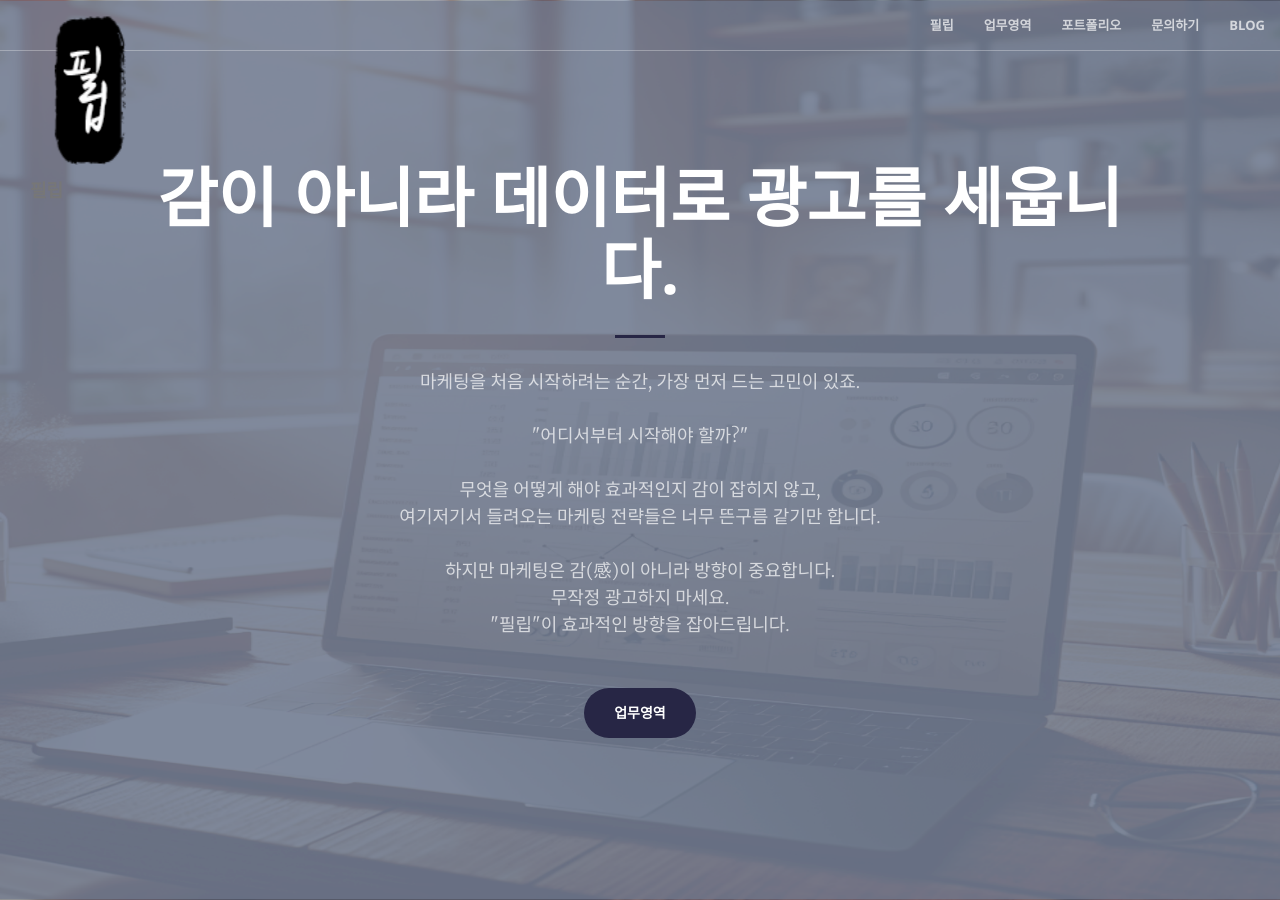
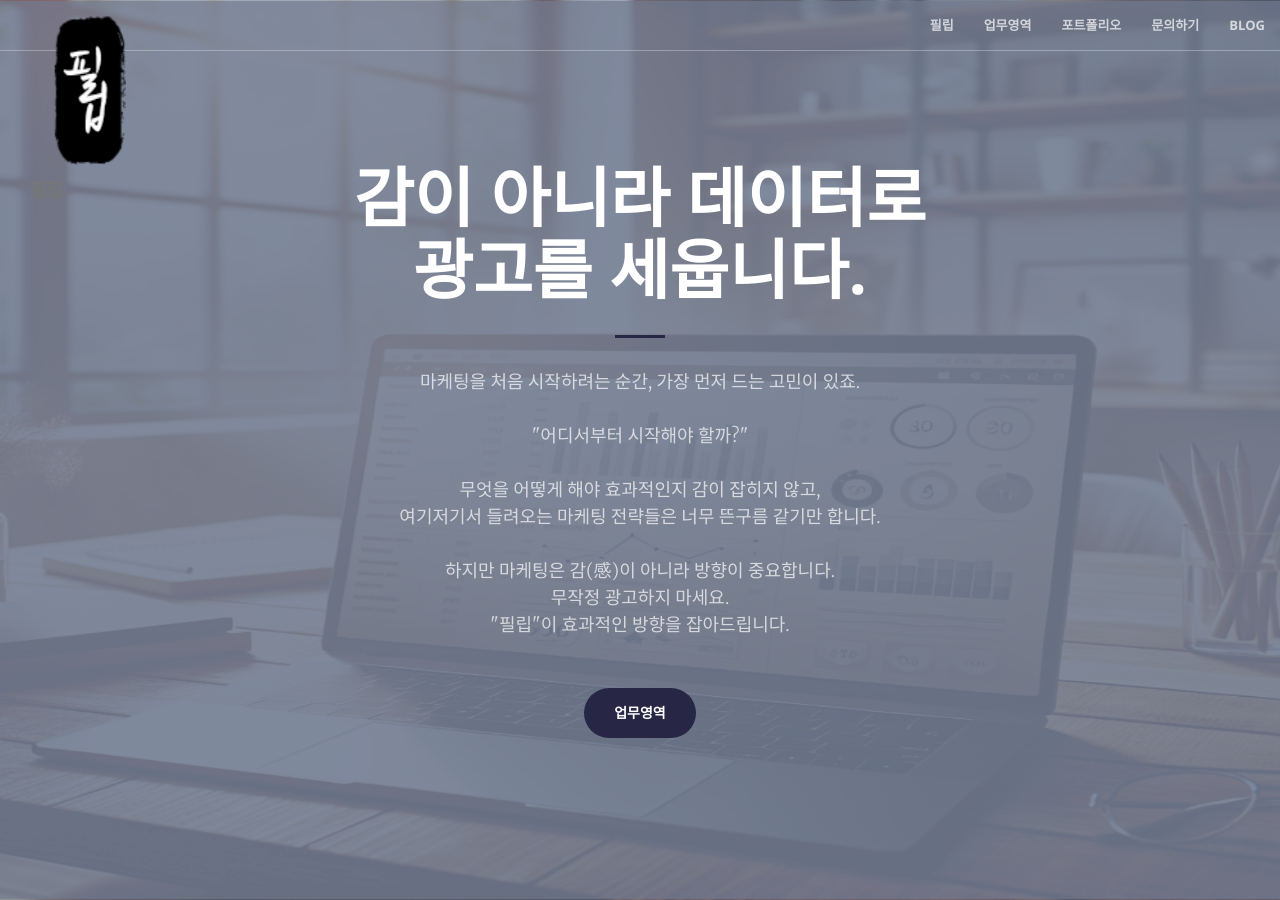
Before and after one commit to philipcommunication/philip-homepage, a Jekyll site: the page built from index.html, in a window 1280 px wide and 900 px high. Built offline with Jekyll 4.4.1, drawn with Linux system fonts in a browser that asks for light colours; some of the changed text lies outside the part shown.

Commit message:
fix word

```diff
--- a/_includes/aside.html
+++ b/_includes/aside.html
@@ -1,7 +1,8 @@
   <aside class="bg-dark">
       <div class="container text-center">
           <div class="call-to-action">
-              <h2>필립 제안서</h2>
+              <h2>제안서</h2>
+              <p>필립이 걸어온 자취와 서비스 제공내역을 확인하실 수 있습니다.</p>
               <a href="https://drive.google.com/file/d/13I8UIbtWz-9Qkq_0kf-W_A6paPa0lOHB/view?usp=sharing" class="btn btn-default btn-xl wow tada">Download</a>
           </div>
       </div>
--- a/_includes/contact.html
+++ b/_includes/contact.html
@@ -13,7 +13,29 @@
                     진짜 효과가 나는 광고<br>
                     브랜드의 성장을 함께 만들어가는 광고를 제안합니다.</p>
             </div>
-
+            <section id="inquiry-form" class="inquiry-section">
+                <div class="container">
+                    <form id="contact-form" action="send_email.php" method="POST">
+                        <div class="form-group">
+                            <label for="company">업체명</label>
+                            <input type="text" id="company" name="company" class="form-control" required>
+                        </div>
+                        <div class="form-group">
+                            <label for="name">담당자명</label>
+                            <input type="text" id="name" name="name" class="form-control" required>
+                        </div>
+                        <div class="form-group">
+                            <label for="phone">연락처</label>
+                            <input type="tel" id="phone" name="phone" class="form-control" required>
+                        </div>
+                        <div class="form-group">
+                            <label for="message">문의사항</label>
+                            <textarea id="message" name="message" class="form-control" rows="4" required></textarea>
+                        </div>
+                        <button type="submit" class="btn btn-primary btn-xl">문의 제출</button>
+                    </form>
+                </div>
+            </section>
         <div class="col-lg-2 col-lg-offset-2 text-center">
             <a href="https://twitter.com/{{ site.twitter_username }}">
                 <i class="fa fa-twitter fa-3x wow bounceIn" data-wow-delay=".1s"></i>
--- a/_includes/header.html
+++ b/_includes/header.html
@@ -2,7 +2,8 @@
     <div class="header-content">
         <div class="header-content-inner">
             <h1 class="main-title">
-             감이 아니라 데이터로 광고를 세웁니다.
+             감이 아니라 데이터로
+             <br>광고를 세웁니다.
             </h1>
             <hr>
             <p>마케팅을 처음 시작하려는 순간, 가장 먼저 드는 고민이 있죠.<br>
```
